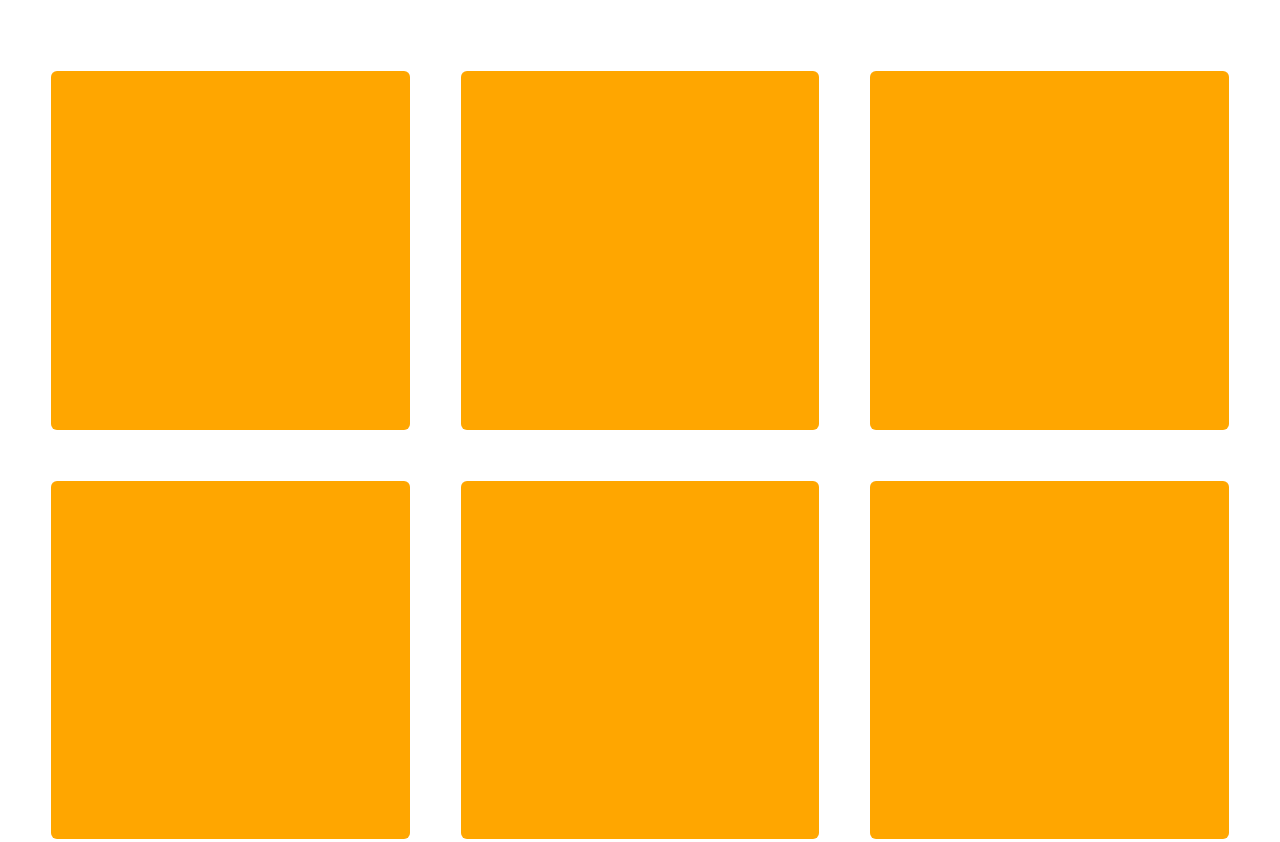
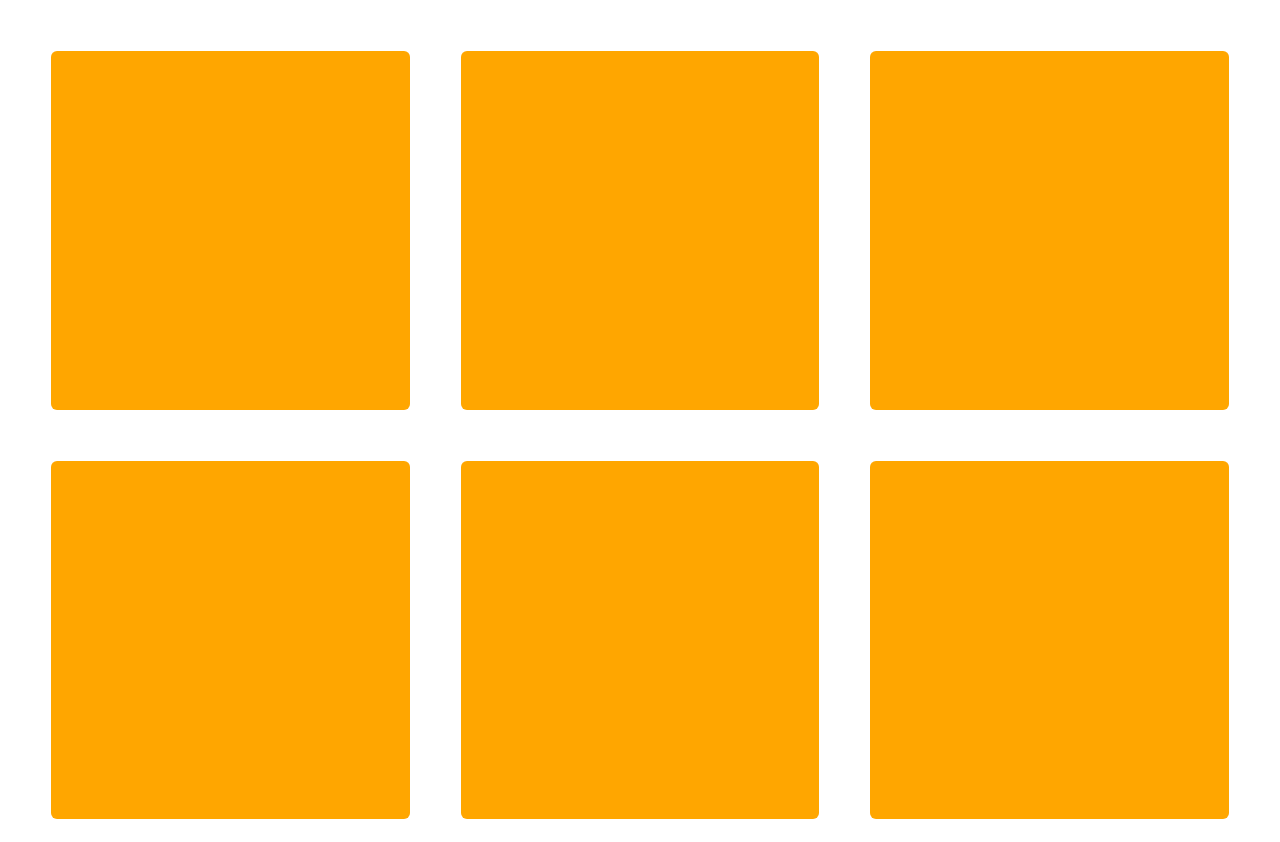
Before and after one commit to feixuexuewu/Css, a plain HTML site: page task1.html in a window 1280 px wide. Shown: the top 842 px of the page. Drawn offline with Linux system fonts and the light colour scheme.

Commit message:
任务一

```diff
--- a/task1.css
+++ b/task1.css
@@ -1,5 +1,3 @@
 html,body,div{ margin:0; padding: 0; }
-html{ height: 100%; }
-body{ height: 100%; }
-.bg{ width: 100%; height: 100%; padding: 20px 0; background-color: #fff; overflow: hidden;}
+.bg{ width: 100%; background-color: #fff; overflow: hidden;}
 .box{ width:28%; background-color: #ffa600; padding-top:28%; margin: 4% 0 0 4%; border-radius: 6px; float: left; }
```
